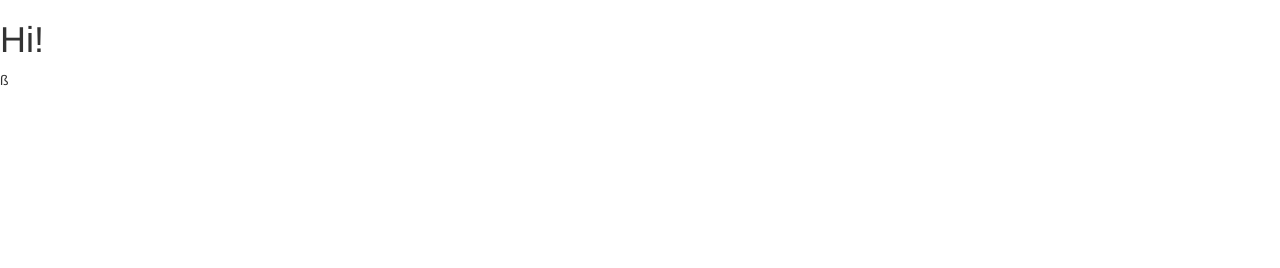
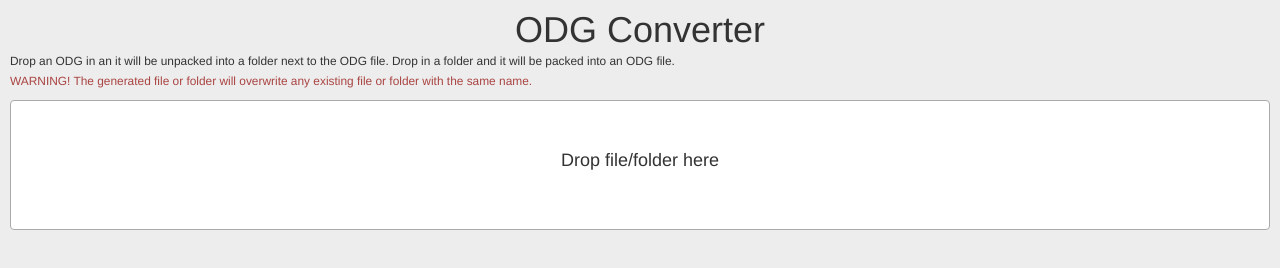
Before and after one commit to rBurgett/odg-unpack, a website: page app/index.html in a window 1280 px wide. Drawn offline with Linux system fonts and the light colour scheme; files whose address does not match are found by name.

Commit message:
Added basic elements

```diff
--- a/app/index.html
+++ b/app/index.html
@@ -10,17 +10,46 @@
     <!--LINK REL="SHORTCUT ICON" HREF="images/favicon.ico"-->
 
     <!-- Bootstrap -->
-    <link href="bower/bootstrap/dist/css/bootstrap.css" rel="stylesheet">
+    <link href="../bower_components/bootstrap/dist/css/bootstrap.css" rel="stylesheet">
 
     <!-- Our custom styles -->
     <!--link href="css/main.css" rel="stylesheet"-->
+    <style>
+        body {
+            background-color: #EDEDED;
+        }
+        h1, h4 {
+            margin: 0px;
+            padding: 0px;
+        }
+        p {
+            margin: 0px;
+            padding: 0px;
+        }
+        .dropDiv {
+            margin-top:10px;
+            background-color: #FFFFFF;
+            border-color: #AAAAAA;
+            border-style: solid;
+            border-width: 1px;
+            border-radius: 4px;
+            height: 130px;
+            cursor: default;
+        }
+    </style>
 
 </head>
-<body>
+<body style="padding:10px;">
 
-    <h1>Hi!</h1>
+    <h1 class="text-center">ODG Converter</h1>
+    <p><small>Drop an ODG in an it will be unpacked into a folder next to the ODG file. Drop in a folder and it will be packed into an ODG file.</small></p>
+    <p class="text-danger"><small>WARNING! The generated file or folder will overwrite any existing file or folder with the same name.</small></p>
+    <div id="js-dropDiv" class="dropDiv">
+        <h4 class="text-center" style="margin-top:50px;">Drop file/folder here</h4>
+    </div>
 
-    <script type="text/javascript" src="js/main.js"></script>ß
+    <script type="text/javascript" src="../bower_components/jquery/dist/jquery.js"></script>
+    <script type="text/javascript" src="js/main.js"></script>
 
 </body>
 </html>
```
Also changed, not shown: package.json (+9 -1 lines).
